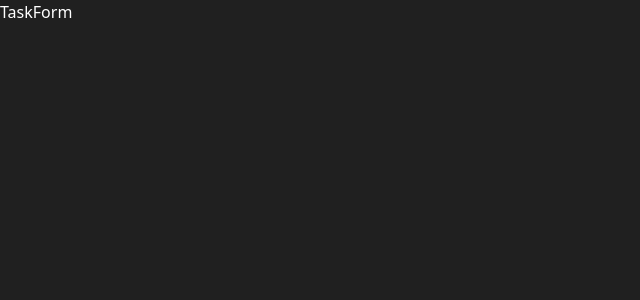
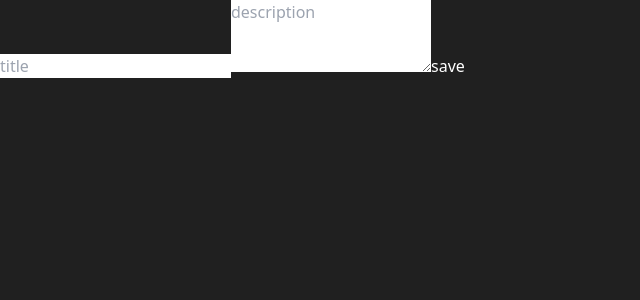
Before and after one commit to tintayadev/farm-CRUD, a React (Vite) app in the folder client/: page /tasks/new in a window 1280 px wide. Shown: the top 300 px of the page, without its empty margins (0-640 px from the left). Built offline with nearby package versions, Linux system fonts and the light colour scheme.

Commit message:
handleSubmi function and fetch
Signed-off-by: Paulo Tintaya <pau.tintaya.code@gamil.com>

```diff
--- a/client/src/pages/TaskForm.jsx
+++ b/client/src/pages/TaskForm.jsx
@@ -1,9 +1,46 @@
-import React from 'react'
+import { useState } from "react";
 
 function TaskForm() {
-    return (
-        <div>TaskForm</div>
-    )
+    const [title, setTitle] = useState("");
+    const [description, setDescription] = useState("");
+
+    const handleSubmit = async (e) => {
+        e.preventDefault();
+
+        const res = await fetch('http://localhost:8000/api/tasks',{
+        method: 'POST',
+        body: JSON.stringify({
+            title,
+            description
+        }),
+        headers: {
+            'Content-type': 'application/json'
+        }
+    })
+    const data = await res.json()
+
+    console.log(data)
 }
 
-export default TaskForm
+    return (
+        <div className="flex items-center justify-center h-[calc(100vh-10rem)]">
+            <form className="bg-zinc-950 p-10" onSubmit={handleSubmit}>
+                <input
+                    type="text"
+                    placeholder="title"
+                    className="block py-2 px-3 mb-4 w-full text-black"
+                    onChange={(e) => setTitle(e.target.value)}
+                />
+                <textarea
+                    placeholder="description"
+                    className="block py-2 px-3 mb-4 w-full text-black"
+                    rows={3}
+                    onChange={(e) => setDescription(e.target.value)}
+                ></textarea>
+                <button>save</button>
+            </form>
+        </div>
+    );
+}
+
+export default TaskForm;
```
